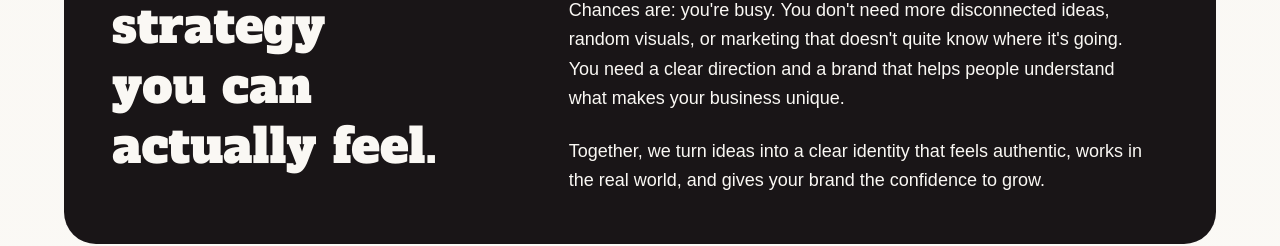
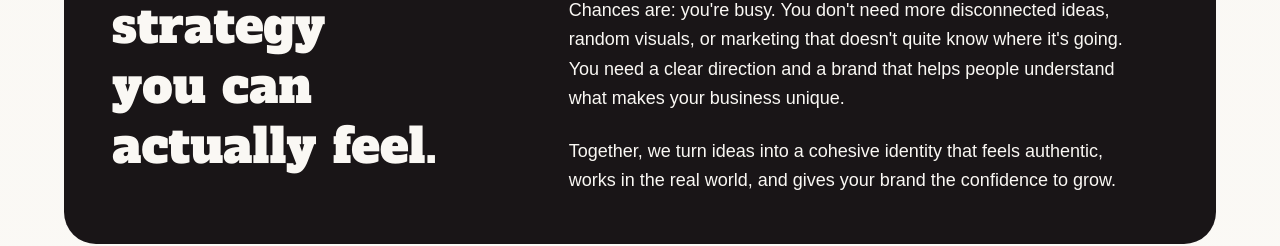
Before and after one commit to doublevdesign/website, a Next.js app: page / in a window 1280 px wide. Shown: the part 980-1226 px from the top of the page. Built offline with nearby package versions, Linux system fonts and the light colour scheme; a web font is replaced by a local one.

Commit message:
stupid wortwiederholung

```diff
--- a/components/philosophy.tsx
+++ b/components/philosophy.tsx
@@ -24,7 +24,7 @@ export function Philosophy() {
         </p>
 
         <p className="mt-6 text-lg leading-relaxed text-background text-pretty">
-          Together, we turn ideas into a clear identity that feels authentic,
+          Together, we turn ideas into a cohesive identity that feels authentic,
           works in the real world, and gives your brand the confidence to grow.
         </p>
       </div>
```
